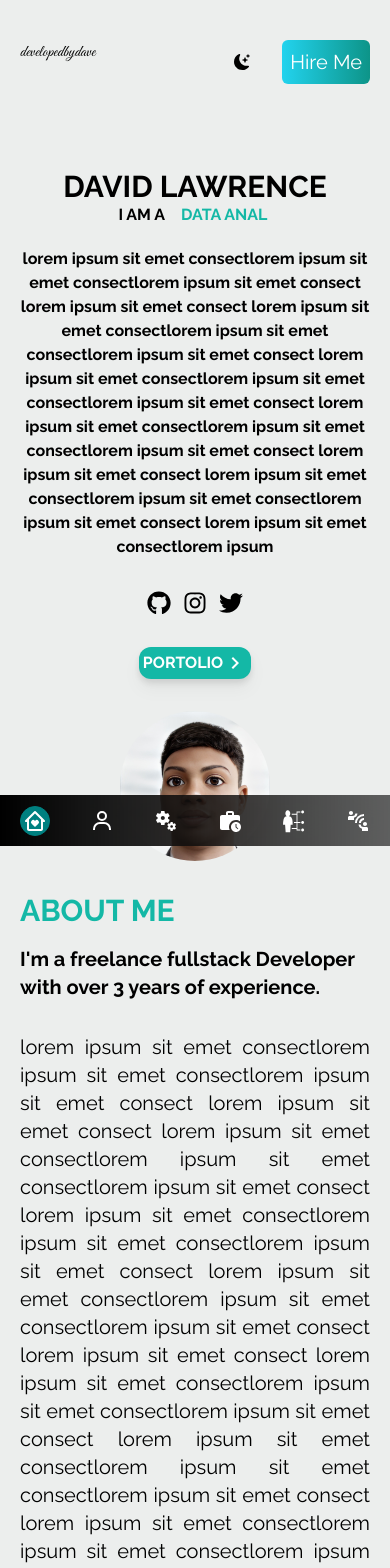
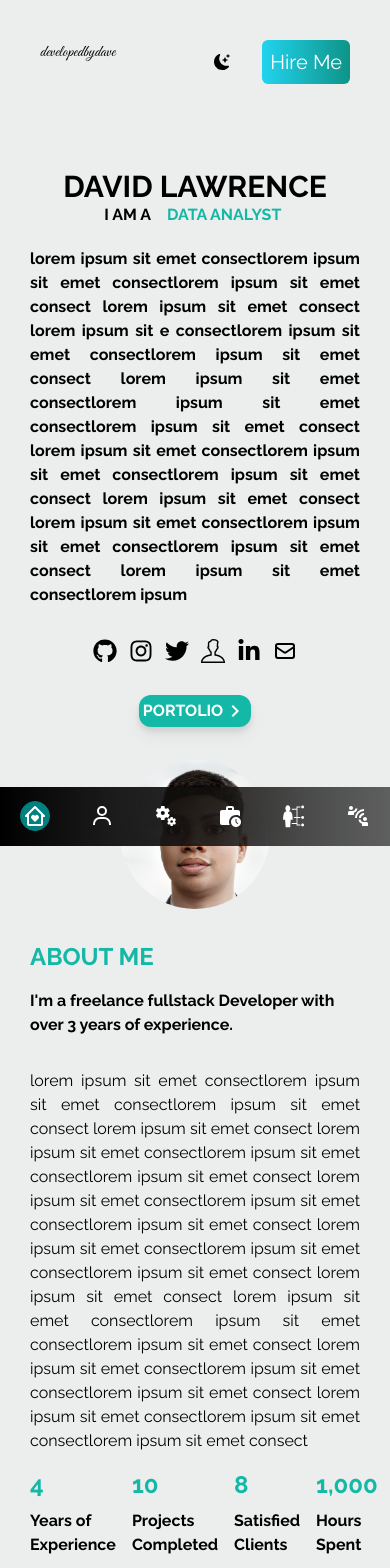
Before and after one commit to daffydbest7/Portfolio, a React (Create React App) app: page / in a window 390 px wide. Shown: the top 1568 px of the page. Built offline with nearby package versions, Linux system fonts and the light colour scheme; a web font is replaced by a local one.

Commit message:
added more responsiveness

```diff
--- a/src/App.js
+++ b/src/App.js
@@ -9,20 +9,24 @@ import SocialLinks from './components/SocialLinks';
 import Contact from './components/Contact';
 import Experience from './components/Experience';
 import Footer from './components/Footer';
+import Quickscroll from './components/Quickscroll';
 import {BsFillMoonStarsFill} from 'react-icons/bs';
 import {WiDaySunny} from 'react-icons/wi';
 
 function App() {
   const [darkMode,setDarkMode] = useState(false)
   return (
+
     <div className={darkMode ? "dark" : ""}>
-      <div name="home" className="dark:bg-gradient-to-t from-black/95 to-black/90 dark:text-white">
-        <div className="container mx-auto  min-h-[15vh] lg:min-h-[30vh]">
-            <nav className='md:container py-10 flex justify-between'>
-                <h1 className='text-md md:text-3xl hover:scale-110 duration-200 font-signature'> developedbydave</h1>
+      <div name="home" className="">
+        <div className='dark:bg-gradient-to-t from-black/95 to-black dark:text-gray-300'>
+        <div className='mx-10 lg:mx-0 md:mx-0 xl:mx-0 '>
+        <div className="lg:container md:container xl:container mx-auto  min-h-[15vh] lg:min-h-[30vh] ">
+            <nav className='lg:container md:container xl:container py-10 flex justify-between'>
+                <h1 className='text-md md:text-3xl hover:scale-110 duration-200 font-signature dark:text-white'> developedbydave</h1>
                 <ul className='flex items-center'>
                   <li onClick={()=>setDarkMode(!darkMode)}>
-                    {darkMode ? <WiDaySunny  className='cursor-pointer text-md md:text-2xl hover:text-teal-400 hover:scale-110 duration-200'/>
+                    {darkMode ? <WiDaySunny  className='cursor-pointer text-md md:text-2xl hover:text-teal-400 hover:scale-110 duration-200 text-white'/>
 
                     :
                     <BsFillMoonStarsFill className='cursor-pointer text-md md:text-2xl hover:text-teal-400 hover:scale-110 duration-200'/> }</li>
@@ -31,11 +35,13 @@ function App() {
                   md:px-2 md:py-2 md:text-xl hover:bg-gradient-to-l from-cyan-400 to-teal-600 hover:scale-105 duration-200' href="#">Hire Me</button></li>
                 </ul>
             </nav>
-
+            </div>
             </div>
       <Home/>
       </div>
+      </div>
       <SocialLinks />
+      <Quickscroll/>
       <About/>
       <Services/>
       <Portfolio/>
@@ -43,6 +49,7 @@ function App() {
       <Contact/>
       <Footer/>
       <Navbar />
+
       </div>
 
 
--- a/src/components/About.jsx
+++ b/src/components/About.jsx
@@ -35,31 +35,31 @@ const About = () => {
   const {ref, inView} = useInView([
     ])
     return (
-
-         <section className="section pt-8 lg:min-h-screen pb-12 dark:bg-gradient-to-t from-black to-black dark:text-gray-300" name="about" ref={ref}>
-          <div className="container mx-auto h-full">
-            <div className="flex  flex-col-reverse lg:flex-row lg:gap-x-12 lg:gap-y-0 lg:items-center ">
+          <div className="dark:bg-gradient-to-b from-black/95 to-black dark:text-gray-500">
+         <section className="lg:container lg:mx-12 section pt-8 lg:min-h-screen pb-12" name="about" ref={ref}>
+          <div className="container mx-auto h-full ">
+            <div className="flex  flex-col-reverse lg:flex-row lg:gap-x-12 lg:gap-y-0 lg:items-start ">
                 {/* about image */}
                 <motion.div variants={fadeIn('right', 0.2)} initial="hidden" whileInView={'show'} viewport={{once:false, amount:0.1}}
-                className="hidden md:block flex-1 bg-about h-[200px] md:h-[400px] bg-cover bg-no-repeat
+                className="hidden md:block flex-1 bg-about h-[200px] md:h-[300px] lg:h-[300px] xl:h-[300px] bg-cover bg-no-repeat
                 mix-blend-luminosity bg-top rounded-2xl hover:scale-105 duration-300"></motion.div>
                 {/** about image for sm */}
                 <div className="md:hidden ">
-                  <img src={about} className="h-full w-full rounded-md dark:mix-plus-lighter" alt="small screen pic"/>
+                  <img src={about} className="h-2/3 rounded-md dark:mix-plus-lighter" alt="small screen pic"/>
                 </div>
                 {/* texts here */}
                 <div className="flex-1 ">
                     <motion.h2 variants={fadeIn('left', 0.3)} initial="hidden" whileInView={'show'} viewport={{once:false, amount:0.1}}
-                    className="text-3xl uppercase text-primary lg:text-6xl font-bold mb-4">
+                    className="text-2xl uppercase text-primary lg:text-3xl font-bold mb-4">
                     About me</motion.h2>
 
                   <motion.h3 variants={fadeIn('left', 0.4)} initial="hidden" whileInView={'show'} viewport={{once:false, amount:0.1}}
-                  className="mb-8 font-bold text-xl md:text-2xl">
+                  className="mb-8 font-bold text-md md:text-xl">
                     I'm a freelance fullstack Developer with over 3 years of experience.
                   </motion.h3>
 
                   <motion.p variants={fadeIn('left', 0.5)} initial="hidden" whileInView={'show'} viewport={{once:false, amount:0.1}}
-                  className="mb-4 text-justify text-xl md:text-2xl">
+                  className="mb-4 text-justify md:text-md">
                     lorem ipsum sit emet consectlorem ipsum sit emet consectlorem ipsum sit emet consect
                     lorem ipsum sit emet consect
                     lorem ipsum sit emet consectlorem ipsum sit emet consectlorem ipsum sit emet consect
@@ -77,10 +77,10 @@ const About = () => {
                     {stats.map(({id,value,title}) =>(
 
                     <div key={id}>
-                    <div className="text-3xl md:text-4xl text-primary font-bold mb-2">
+                    <div className="text-2xl md:text-3xl text-primary font-bold mb-2">
                     {inView ? <CountUp start={0}  end={value} duration={6}/>: null}
                     </div>
-                    <div className="text-sm tracking-[0px] font-bold">
+                    <div className="lg:text-sm tracking-[0px] font-bold">
                     {title}
                     </div>
                     </div>
@@ -92,7 +92,7 @@ const About = () => {
             </div>
           </div>
         </section>
-
+      </div>
 
     )
 }
--- a/src/components/Contact.jsx
+++ b/src/components/Contact.jsx
@@ -7,8 +7,8 @@ const Contact = () =>{
         <div className="w-full h-screen bg-gradient-to-b from-black to-gray-800 p-4 text-white dark:bg-gradient-to-t from-black/80 to-black/100 dark:text-gray-300" name="contact">
             <div className="flex flex-col p-4 justify-center max-w-screen-lg mx-auto h-full">
                 <div className="pb-8">
-                    <p className="text-3xl lg:text-4xl font-bold inline border-b-4 border-gray-500">Contact</p>
-                    <p className="py-6 text-xl lg:text-2xl">Submit the form below to get in touch with me</p>
+                    <p className="text-2xl lg:text-3xl font-bold inline border-b-4 text-teal-500 border-gray-500">Contact</p>
+                    <p className="py-6 text-md lg:text-xl">Submit the form below to get in touch with me</p>
                 </div>
                 <motion.div variants={fadeIn('right', 0.4)} initial="hidden" whileInView={'show'} viewport={{once:false, amount:0.7}}
                 className="flex justify-center items-center">
@@ -22,7 +22,7 @@ const Contact = () =>{
                         className="my-4 p-2 bg-transparent border-2 rounded-md text-white focus:outline-none"/>
                         <textarea name="message" rows="10" placeholder="Hi, I think we need a frontend developer for our product at Company Y. How soon can you jump on to discuss this? "
                         className="p-2 bg-transparent border-2 rounded-md text-white focus:outline-none"></textarea>
-                        <button className="text-white bg-gradient-to-b from-cyan-500 to-blue-500 px-6 py-3 my-8 mx-auto flex items-center rounded-md hover:scale-110 duration-300"> Let's talk</button>
+                        <button className="text-white bg-gradient-to-b from-teal-200 to-teal-500 px-4 py-2 lg:px-6 lg:py-3 my-8 mx-auto flex items-center rounded-md hover:scale-105 duration-300">Hey! Let's talk</button>
                     </form>
                 </motion.div>
             </div>
--- a/src/components/Experience.jsx
+++ b/src/components/Experience.jsx
@@ -13,21 +13,21 @@ const Experience =() =>{
             id: 1,
             src: tailwind,
             title: 'Tailwind',
-            style: 'shadow-sky-400',
+            style: 'shadow-sky-400 shadow-md  py-2 rounded-lg',
 
         },
         {
             id: 2,
             src: react,
             title: 'react',
-            style: 'shadow-blue-500',
+            style: 'shadow-blue-500 shadow-md  py-2 rounded-lg',
 
         },
         {
             id: 3,
             src: github,
             title: 'github',
-            style: 'shadow-gray-800',
+            style: 'shadow-gray-800 shadow-md  py-2 rounded-lg',
 
         },
 
@@ -36,17 +36,17 @@ const Experience =() =>{
         <div name="experience" className="mx-auto lg:h-screen  w-full dark:bg-gradient-to-t from-black to-black dark:text-gray-300">
             <div className="max-w-screen-lg mx-auto p-4 flex flex-col justify-center w-full">
                 <div>
-                    <p className="text-4xl font-bold border-b-4 border-gray-500 p-2 inline text-teal-500">Experience</p>
-                    <p className="py-6 text-2xl">Here are the technologies i have worked with</p>
+                    <p className="text-2xl lg:text-3xl font-bold border-b-4 border-gray-500 p-2 inline text-teal-500">Experience</p>
+                    <p className="py-6 text-md">Here are the technologies i have worked with</p>
                 </div>
 
                 <motion.div variants={fadeIn('right', 0.4)} initial="hidden" whileInView={'show'} viewport={{once:false, amount:0.1}}
-                className="w-full grid grid-cols-2 sm:grid-cols-3 gap-8 text-center py-8 px-12 sm:px-0 text-2xl">
+                className="w-full grid grid-cols-2 sm:grid-cols-5 gap-8 text-center py-8  sm:px-0 lg:text-md">
 
                     { skills.map(({id,src,title,style})=>(
-                        <div key={id} className={"shadow-md  py-2 rounded-lg"+ style}>
+                        <div key={id} className={style}>
                         <img src={src} alt="" className="w-60 mx-auto hover:scale-110 rounded-md duration-500"/>
-                        <p className="mt-4 uppercase"> {title} </p>
+                        <p className="pt-4 uppercase"> {title} </p>
                         </div>
                     ))
                     }
--- a/src/components/Footer.jsx
+++ b/src/components/Footer.jsx
@@ -5,8 +5,8 @@ import React from "react";
 const Footer =() => {
 
     return (
-        <div className="w-full">
-            <div className="text-center min-h-[200px] text-white bg-black text-md lg:text-2xl">
+        <div className="w-full bg-gradient-to-t from-black to-black/95">
+            <div className="text-center min-h-[200px] text-white   lg:text-md">
 
                 <p className="pt-12">Developed by <span className="text-teal-500"> David lawrence </span>  &copy; 2023 </p>
 
--- /dev/null
+++ b/src/components/Quickscroll.jsx
@@ -0,0 +1,18 @@
+import React from "react";
+import { Link } from "react-scroll";
+import { BsArrowUp } from "react-icons/bs";
+
+
+
+
+const Quickscroll =() => {
+    return(
+        <div>
+        <div name="scrollup" className="hidden lg:block fixed bottom-0 rounded-full right-0 bg-teal-500">
+            <Link to="home" smooth={true} spy={true} duration={1500} offset={200} className="text-white font-bold "> <BsArrowUp size={15}/></Link>
+        </div>
+    </div>
+    )
+}
+
+export default Quickscroll;
--- a/src/components/home.jsx
+++ b/src/components/home.jsx
@@ -1,13 +1,16 @@
 import React from "react";
 //import icons
 import {MdOutlineKeyboardArrowRight} from "react-icons/md";
-import {FaGithub, FaInstagram, FaTwitter} from 'react-icons/fa';
+import {FaGithub, FaInstagram, FaTwitter, FaLinkedinIn} from 'react-icons/fa';
+import {HiOutlineMail} from "react-icons/hi";
+import {TfiUser} from 'react-icons/tfi';
 //import animation
 import {TypeAnimation} from 'react-type-animation';
 //import motion
 import {motion} from 'framer-motion';
 //import variants
 import {fadeIn} from '../variants';
+import { Link } from "react-router-dom";
 //import image
 import Profile from "../images/profile_.jpg";
 import nightmode from "../images/nightmode.jpg";
@@ -17,8 +20,8 @@ import nightmode from "../images/nightmode.jpg";
 const Home =() => {
 
     return(
-        <div className="md:container lg:container">
-        <div className="min-h-[80vh] lg:min-h-[75vh] dark:bg-gradient-to-t from-black to-black/5 dark:text-gray-300">
+        <div className="md:container lg:container xl:container 2xl:container 2xl:mx-auto lg:mx-auto md:mx-auto ">
+        <div className="min-h-[80vh] lg:min-h-[75vh]">
 
             <div className="container mx-auto font-bold">
             <div className="flex flex-col items-center mt-12 gap-y-8 lg:flex-row lg:items-center lg:gap-x-12">
@@ -28,7 +31,7 @@ const Home =() => {
                     } initial="hidden"
                      whileInView={'show'}
                      viewport={{once:false, amount:0.7}}
-                     className="text-3xl mb-2 font-bolder leading-[0.8] lg:text-5xl">
+                     className="text-3xl mb-2 font-bolder leading-[0.8] lg:text-5xl dark:text-white">
                         DAVID <span>LAWRENCE</span>
                     </motion.h1>
                     <motion.div
@@ -59,10 +62,10 @@ const Home =() => {
                     fadeIn('up', 0.5)
                 } initial="hidden"
                  whileInView={'show'}
-                 viewport={{once:false, amount:0.7}} className="md:max-w-[600px] text-md md:text-xl lg:text-xl">
+                 viewport={{once:false, amount:0.7}} className="md:max-w-[600px]  md:text-md lg:text-md text-justify">
                     lorem ipsum sit emet consectlorem ipsum sit emet consectlorem ipsum sit emet consect
                     lorem ipsum sit emet consect
-                    lorem ipsum sit emet consectlorem ipsum sit emet consectlorem ipsum sit emet consect
+                    lorem ipsum sit e consectlorem ipsum sit emet consectlorem ipsum sit emet consect
                     lorem ipsum sit emet consectlorem ipsum sit emet consectlorem ipsum sit emet consect
                     lorem ipsum sit emet consectlorem ipsum sit emet consectlorem ipsum sit emet consect
                     lorem ipsum sit emet consect
@@ -76,9 +79,12 @@ const Home =() => {
                  whileInView={'show'}
                  viewport={{once:false, amount:0.7}}
                  className="flex justify-center lg:justify-start  space-x-3 my-4 text-2xl text-black lg:text-4xl my-8 lg:hidden dark:text-white">
-                    <button href="#"> <FaGithub className="hover:text-teal-500 hover:scale-105 duration-300"/></button>
-                    <button href="#"><FaInstagram className="hover:text-teal-500 hover:scale-105 duration-300"/></button>
-                    <button href="#"><FaTwitter className="hover:text-teal-400 hover:scale-105 duration-300" /></button>
+                    <Link to="https://github.com/daffydbest7"> <FaGithub className="hover:text-teal-500 hover:scale-105 duration-300"/></Link>
+                    <Link to="https://instagram.com/daffydbest"><FaInstagram className="hover:text-teal-500 hover:scale-105 duration-300"/></Link>
+                    <Link to="https://twitter.com/daffydbest"><FaTwitter className="hover:text-teal-400 hover:scale-105 duration-300" /></Link>
+                    <Link to="/DAVIDLAWRENCE.pdf" download={true}> <TfiUser className="hover:text-teal-500 hover:scale-105 duration-300"/></Link>
+                    <Link to="https://www.linkedin.com/in/david-lawrence-6b2513b0"><FaLinkedinIn className="hover:text-teal-500 hover:scale-105 duration-300"/></Link>
+                    <Link to="mailto:daffydbest@gmail.com"><HiOutlineMail className="hover:text-teal-400 hover:scale-105 duration-300" /></Link>
                 </motion.div>
                 <motion.div
                 variants={
@@ -99,7 +105,7 @@ const Home =() => {
                  whileInView={'show'}
                  viewport={{once:false, amount:0.7}}
                   className="dark:hidden">
-                    <img src={Profile} className="max-w-[150px] max-h-[150px] lg:max-w-[250px] lg:max-h-[250px] rounded-full " alt="pic"/>
+                    <img src={Profile} className="max-w-[150px] max-h-[150px] lg:max-w-[200px] lg:max-h-[200px] rounded-full " alt="pic"/>
                 </motion.div>
 
                 {/**night mode image */}
@@ -110,7 +116,7 @@ const Home =() => {
                  whileInView={'show'}
                  viewport={{once:false, amount:0.7}}
                   className="hidden dark:block">
-                    <img src={nightmode} className="max-w-[150px] max-h-[150px] lg:max-w-[250px] lg:max-h-[250px] rounded-full hover:scale-105 duration-300 " alt="nightlifeimage"/>
+                    <img src={nightmode} className="max-w-[150px] max-h-[150px] lg:max-w-[200px] lg:max-h-[200px] rounded-full hover:scale-105 duration-300 " alt="nightlifeimage"/>
                 </motion.div>
             </div>
         </div>
--- a/src/components/navbar.jsx
+++ b/src/components/navbar.jsx
@@ -55,7 +55,7 @@ const Navbar =() =>{
         <nav name="navbar" className="fixed bottom-[-2px] lg:bottom-8 w-full overflow-hidden z-50 ">
         <div className="mx-auto">
             {/* nav inner*/}
-            <div className="bg-gradient-to-l from-black/60 to-black/100 h-[6vh] lg:h-[60px] md:h-[60px] backdrop-blur-2xl md:rounded-full lg:rounded-full
+            <div className="bg-gradient-to-l from-black/60 to-black/100 h-[7vh] lg:h-[60px] md:h-[60px] backdrop-blur-2xl md:rounded-full lg:rounded-full
            max-w-full md:max-w-[400px] lg:max-w-[400px] xl:max-w-[400px] mx-auto px-5 flex
              justify-between items-center  text-white hover:bg-gradient-to-r from-black/60 to-black/100
               lg:dark:border border-teal-500">
--- a/src/components/portfolio.jsx
+++ b/src/components/portfolio.jsx
@@ -25,24 +25,25 @@ const Portfolio =() =>{
     ]
 
     return(
-        <section name="portfolio" className="container section md:h-screen dark:bg-black dark:text-gray-300">
+        <div className="pb-8  dark:bg-gradient-to-b from-black/95 to-black dark:text-gray-300">
+        <section name="portfolio" className="container mx-auto section md:h-screen ">
             <div className="max-w-screen-lg mx-auto flex flex-col justify-center h-full">
                {/** Portfolio header here */}
-                <div className="pb-8 ">
-                    <p className="text-center text-teal-500 text-4xl font-bold lg:inline lg:border-b-4 lg:border-teal-500">Portfolio</p>
-                    <p className="text-center py-6 lg:text-start text-2xl">Check out some of my work right here</p>
+                <div className="pb-8">
+                    <p className="text-center text-teal-500 text-2xl lg:text-3xl font-bold lg:inline lg:border-b-4 lg:border-teal-500">Portfolio</p>
+                    <p className="text-center py-6 lg:text-start lg:text-xl text-md">Check out some of my work right here</p>
                 </div>
 
                 {/**portfolio cards here */}
                 <motion.div  variants={fadeIn('right', 0.3)} initial="hidden" whileInView={'show'} viewport={{once:true, amount:0.1}}
-                className="grid sm:grid-cols-2 md:grid-cols-3 gap-8 px-12 sm:px-2">
+                className="grid sm:grid-cols-2 md:grid-cols-4 gap-8 ">
                 {
                     portfolios.map(({id,src}) => (
-                        <div key={id} className="shadow-md shadow-gray-600 rounded-lg duration-200 hover:scale-105 text-xl">
-                        <img src={src} alt="" className="rounded-md "/>
+                        <div key={id} className="shadow-md shadow-gray-600 rounded-lg duration-200 hover:scale-105 lg:text-md">
+                        <img src={src} alt="img" className="rounded-md "/>
                         <div className="flex items-center justify-center">
-                            <button className="w-1/2 px-6 py-3 m-4 duration-200 hover:scale-105 text-teal-500 font-bold uppercase">Code</button>
-                            <button className="w-1/2 px-6 py-3 m-4 duration-200 hover:scale-105 text-teal-500 font-bold uppercase">Demo</button>
+                            <button className="w-1/2 px-6 py-3 m-2 duration-200 hover:scale-105 text-teal-500 font-bold uppercase">Code</button>
+                            <button className="w-1/2 px-6 py-3 m-2 duration-200 hover:scale-105 text-teal-500 font-bold uppercase">Demo</button>
                         </div>
                         </div>
 
@@ -51,6 +52,7 @@ const Portfolio =() =>{
                 </motion.div>
             </div>
         </section>
+        </div>
     )
 }
 
--- a/tailwind.config.js
+++ b/tailwind.config.js
@@ -9,14 +9,15 @@ module.exports = {
     theme: {
       container: {
         padding: {
-          DEFAULT: '20px',
+          DEFAULT: '30px',
         },
       },
       screens: {
-        sm: '540px',
-        md: '640px',
-        lg: '1200px',
-        xl: '1366px',
+        'sm': '640px',
+        'md': '768px',
+        'lg': '1024px',
+        'xl': '1280px',
+        '2xl':'1536px',
       },
 
       extend: {
```
Also changed, not shown: src/components/Service.jsx (+10 -10 lines), src/components/SocialLinks.jsx (+16 -11 lines), 12 other files (tests, documents, lock files or other folders).
